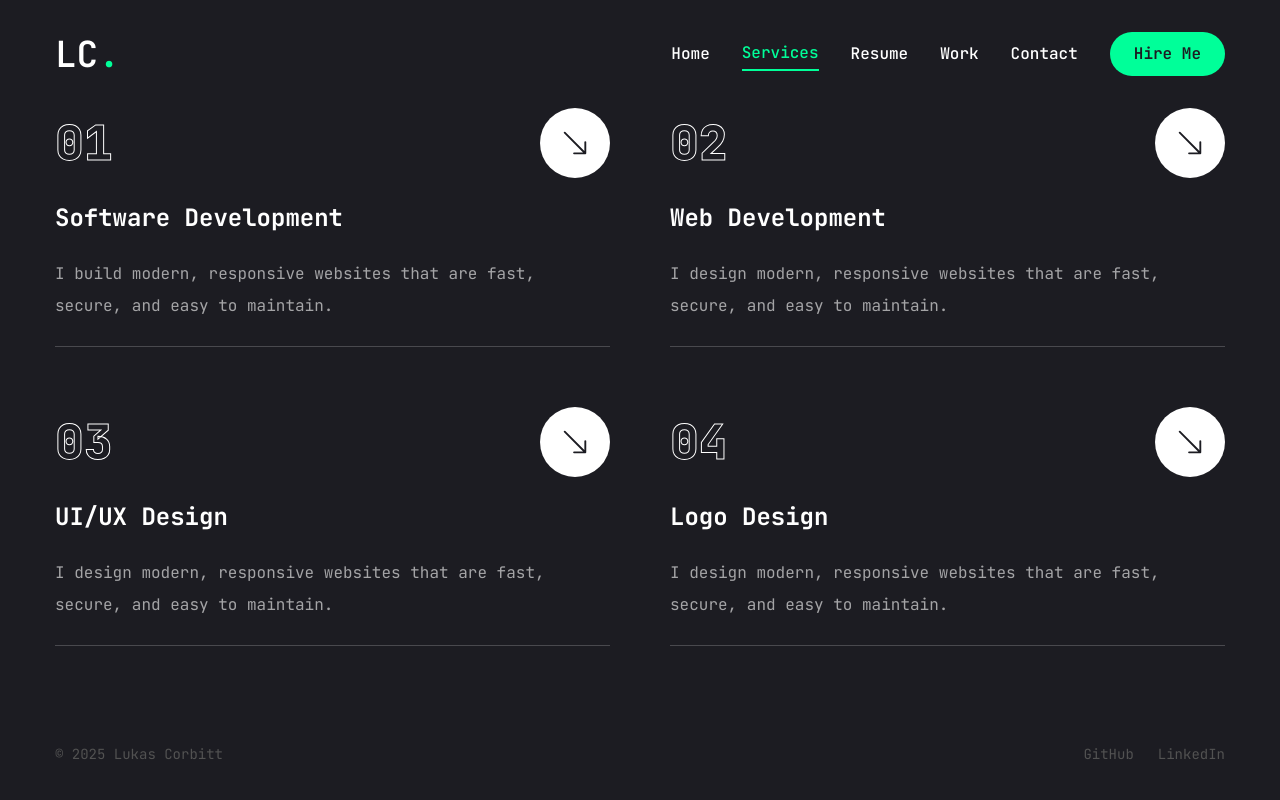
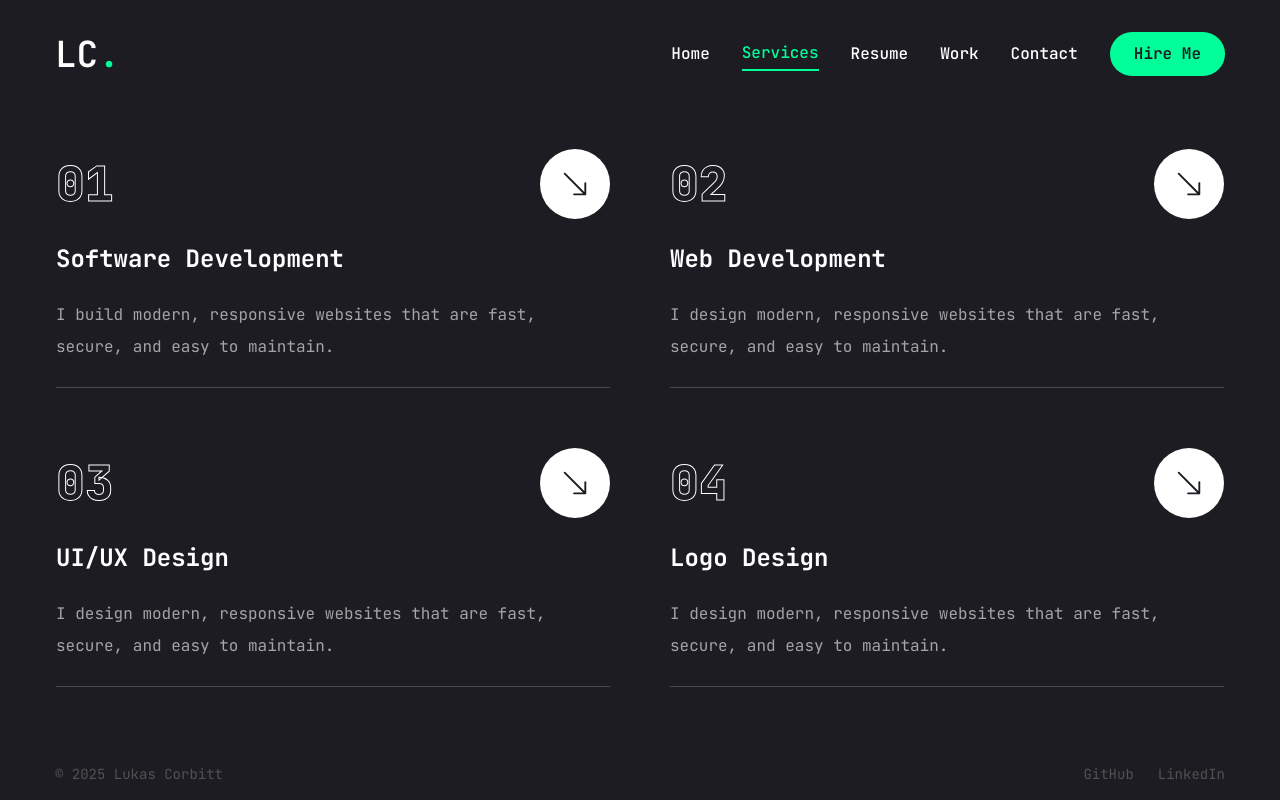
Before and after one commit to lcorbitt/my-portfolio, a Next.js app: page /services in a window 1280 px wide. Built offline with nearby package versions, Linux system fonts and the light colour scheme.

Commit message:
Fix page loading states

```diff
--- a/app/layout.tsx
+++ b/app/layout.tsx
@@ -2,17 +2,18 @@ import type { Metadata } from "next";
 import { JetBrains_Mono } from "next/font/google";
 import "./globals.css";
 import Header from "@/components/Header";
+import Footer from "@/components/Footer";
 import PageTransition from "@/components/PageTransition";
-import Footer from "@/components/Footer";
+
 const jetBrainsMono = JetBrains_Mono({
   subsets: ["latin"],
-  weight: ["100", "200", "300", "400", "500", "600", "700", "800"],
   variable: "--font-jetbrainsMono",
+  display: "swap",
 });
 
 export const metadata: Metadata = {
-  title: "Create Next App",
-  description: "Generated by create next app",
+  title: "Lukas Corbitt | Portfolio",
+  description: "Full Stack Software Engineer & Web Developer",
 };
 
 export default function RootLayout({
@@ -21,12 +22,12 @@ export default function RootLayout({
   children: React.ReactNode;
 }>) {
   return (
-    <html lang="en">
-      <body className={`${jetBrainsMono.variable} font-primary antialiased h-screen`}>
+    <html lang="en" className="h-full">
+      <body className={`${jetBrainsMono.variable} font-primary antialiased min-h-screen flex flex-col`}>
         <Header />
-
-        <PageTransition>{children}</PageTransition>
-
+        <main className="flex-1">
+          <PageTransition>{children}</PageTransition>
+        </main>
         <Footer />
       </body>
     </html>
--- a/app/resume/page.tsx
+++ b/app/resume/page.tsx
@@ -48,7 +48,7 @@ import { motion } from "framer-motion";
 
 const about = {
   title: 'About me',
-  description: "I’m Lukas — a senior full-stack engineer and dad living in Fort Collins, Colorado. Most recently I've been building aerospace software for Urban Sky and e-commerce & insurance products at Hodinkee, but my experience spans across multiple industries. Outside of code, you’ll find me chasing speed on my motorcycle, carving fresh snow, or traveling the world. I’m driven by a love for high-impact software and take pride in bridging technical execution with real business value.",
+  description: "I'm Lukas — a senior full-stack engineer and dad living in Fort Collins, Colorado. Most recently I've been building aerospace software for Urban Sky and e-commerce & insurance products at Hodinkee, but my experience spans across multiple industries. Outside of code, you'll find me chasing speed on my motorcycle, carving fresh snow, or traveling the world. I'm driven by a love for high-impact software and take pride in bridging technical execution with real business value.",
   items: [
     {
       label: 'Name',
@@ -239,8 +239,8 @@ const Resume = () => {
           animate={{
             opacity: 1,
             transition: {
-              delay: 2.4,
-              duration: 0.4,
+              delay: 0.2,
+              duration: 0.3,
               ease: "easeIn"
             }
           }}
--- /dev/null
+++ b/app/services/loading.tsx
@@ -0,0 +1,9 @@
+export default function Loading() {
+  return (
+    <section className="min-h-[calc(100vh-180px)] flex items-center justify-center">
+      <div className="container mx-auto px-4">
+        <div className="animate-spin rounded-full h-16 w-16 border-t-2 border-b-2 border-accent"></div>
+      </div>
+    </section>
+  );
+}
--- a/app/services/page.tsx
+++ b/app/services/page.tsx
@@ -33,12 +33,12 @@ const services = [
 
 const Services = () => {
   return (
-    <section className="flex flex-col justify-center items-center py-12 xl:py-0">
-      <div className="container mx-auto">
+    <section className="min-h-[calc(100vh-180px)] flex items-center justify-center">
+      <div className="container mx-auto px-4">
         <motion.div
           initial={{ opacity: 0 }}
-          animate={{ opacity: 1, y: 0 }}
-          transition={{ delay: 0.5, duration: 0.5, ease: "easeIn" }}
+          animate={{ opacity: 1 }}
+          transition={{ delay: 0.2, duration: 0.4, ease: "easeIn" }}
           className="grid grid-cols-1 md:grid-cols-2 gap-[60px]"
         >
           {services.map((service, index) => (
--- a/components/PageTransition.tsx
+++ b/components/PageTransition.tsx
@@ -7,11 +7,11 @@ const PageTransition = ({ children }: { children: React.ReactNode }) => {
   const pathname = usePathname();
 
   return (
-    <div style={{ position: 'relative', overflow: 'hidden' }}>
+    <div className="relative h-full overflow-hidden">
       <AnimatePresence initial={false} mode="wait">
         <motion.div
           key={pathname}
-          initial={{ opacity: 0, position: 'absolute', width: '100%', zIndex: 1 }}
+          initial={{ opacity: 0, position: 'absolute', width: '100%', height: '100%', zIndex: 1 }}
           animate={{ opacity: 1, position: 'relative', zIndex: 2 }}
           exit={{ opacity: 0, position: 'absolute', zIndex: 0 }}
           transition={{ duration: 0.15 }}
--- a/components/Photo.tsx
+++ b/components/Photo.tsx
@@ -11,7 +11,7 @@ const Photo = () => {
         animate={{
           opacity: 1,
           transition: {
-            delay: 0.4,
+            delay: 0.2,
             duration: 0.4,
             ease: "easeIn"
           }
@@ -21,7 +21,7 @@ const Photo = () => {
           initial={{ opacity: 0 }}
           animate={{
             opacity: 1,
-            transition: { delay: 0.4, duration: 0.4, ease: "easeInOut" }
+            transition: { delay: 0.2, duration: 0.4, ease: "easeInOut" }
           }}
           className="absolute w-[298px] h-[298px] xl:w-[498px] xl:h-[498px] mix-blend-lighten"
         >
```
